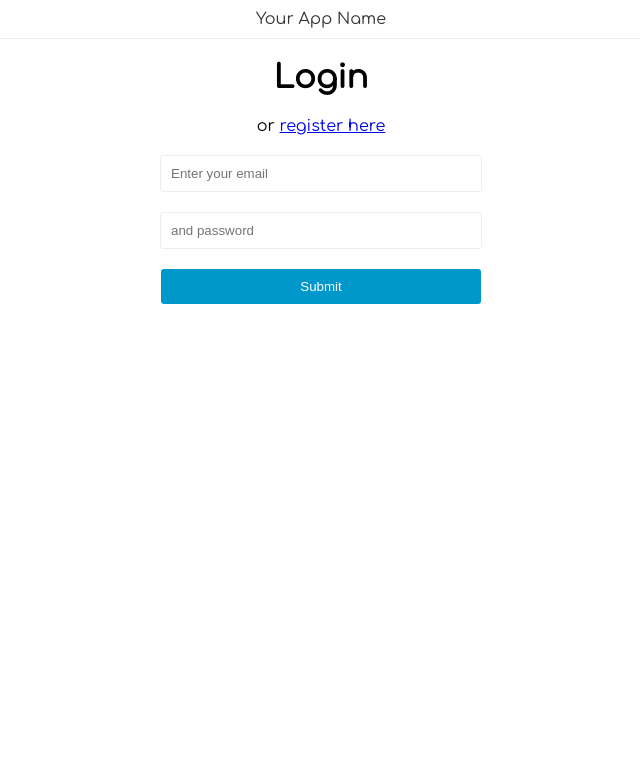
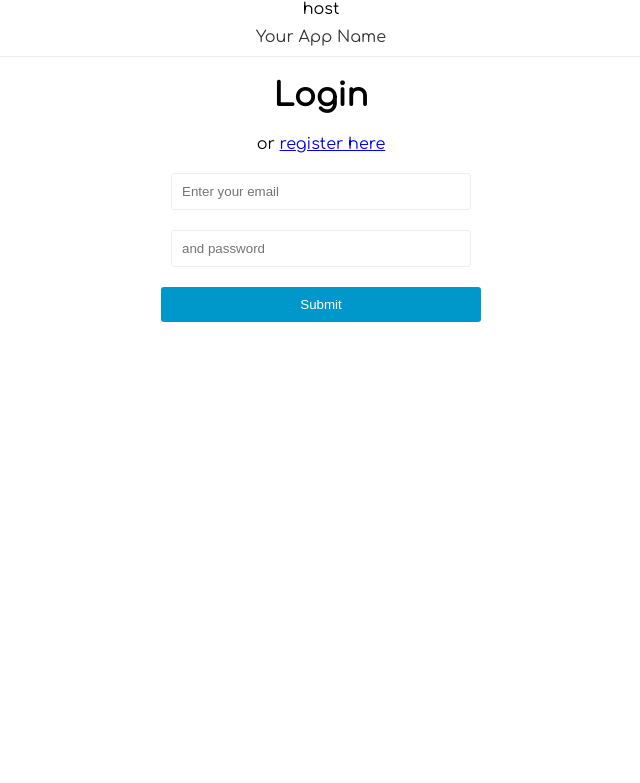
Before and after one commit to amirkode/pai_information_leakage, a PHP site: page /login.php in a window 1280 px wide. Shown: the top 783 px of the page, without its empty margins (319-959 px from the left). Run offline with PHP 8.4, Linux system fonts and the light colour scheme.

Commit message:
Amir : try extension

```diff
--- a/login.php
+++ b/login.php
@@ -1,10 +1,32 @@
 <?php
+
+$host = $_SERVER['HTTP_HOST'];
+
+$hostLength  = strlen($host);
+
+if($hostLength > 4) {
+    $phpExtension = substr($host, $hostLength - 4, $hostLength);
+    echo $phpExtension;
+}
+
+/*$hosts = array(
+    'sigudang.appspot.com',
+    'http://sigudang.appspot.com/',
+    'https://sigudang.appspot.com/',
+    'www.sigudang.com',
+    'http://www.sigudang.com/',
+    'https://www.sigudang.com/',
+);
+
+if (in_array($host, $hosts)) {
+    header('Location: https://sigudang.com/');
+}
 
 session_start();
 
 if( isset($_SESSION['user_id']) ){
 	header("Location: /");
-}
+}*/
 
 require 'database.php';
 
```
